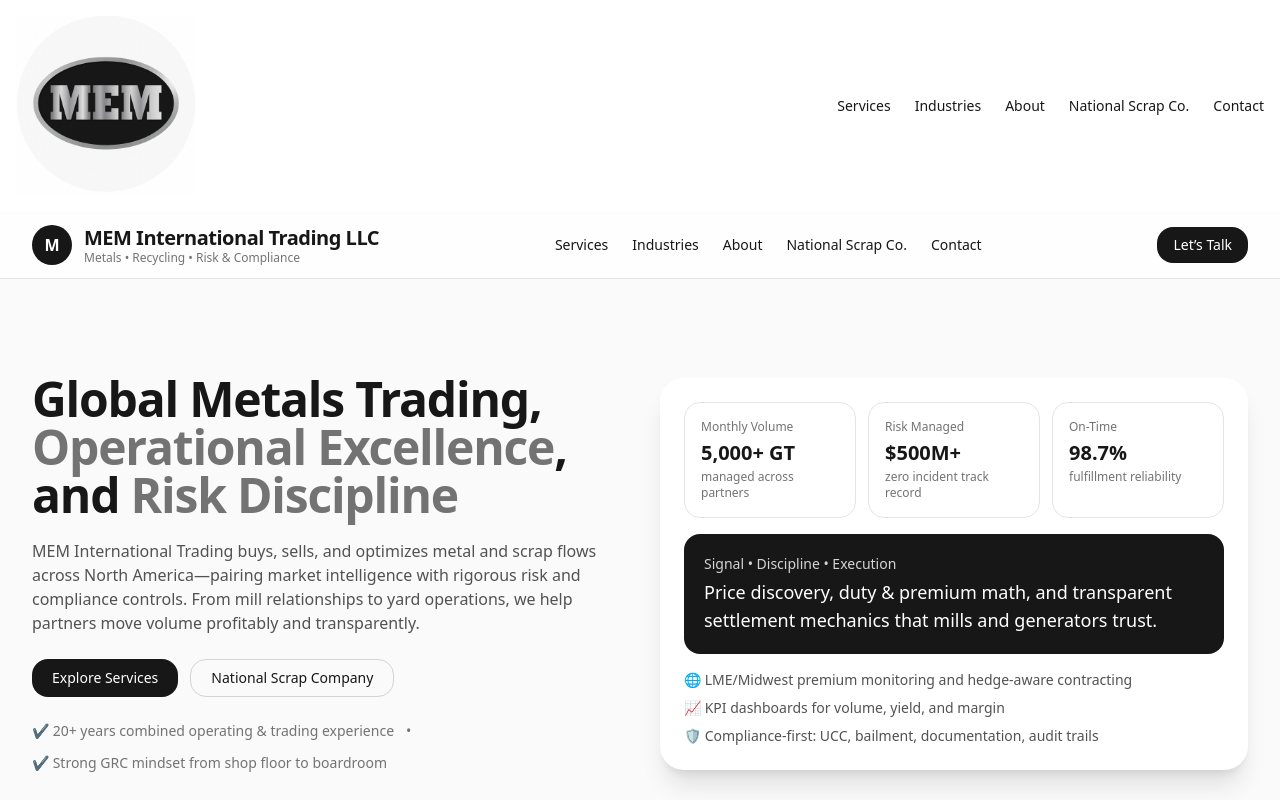
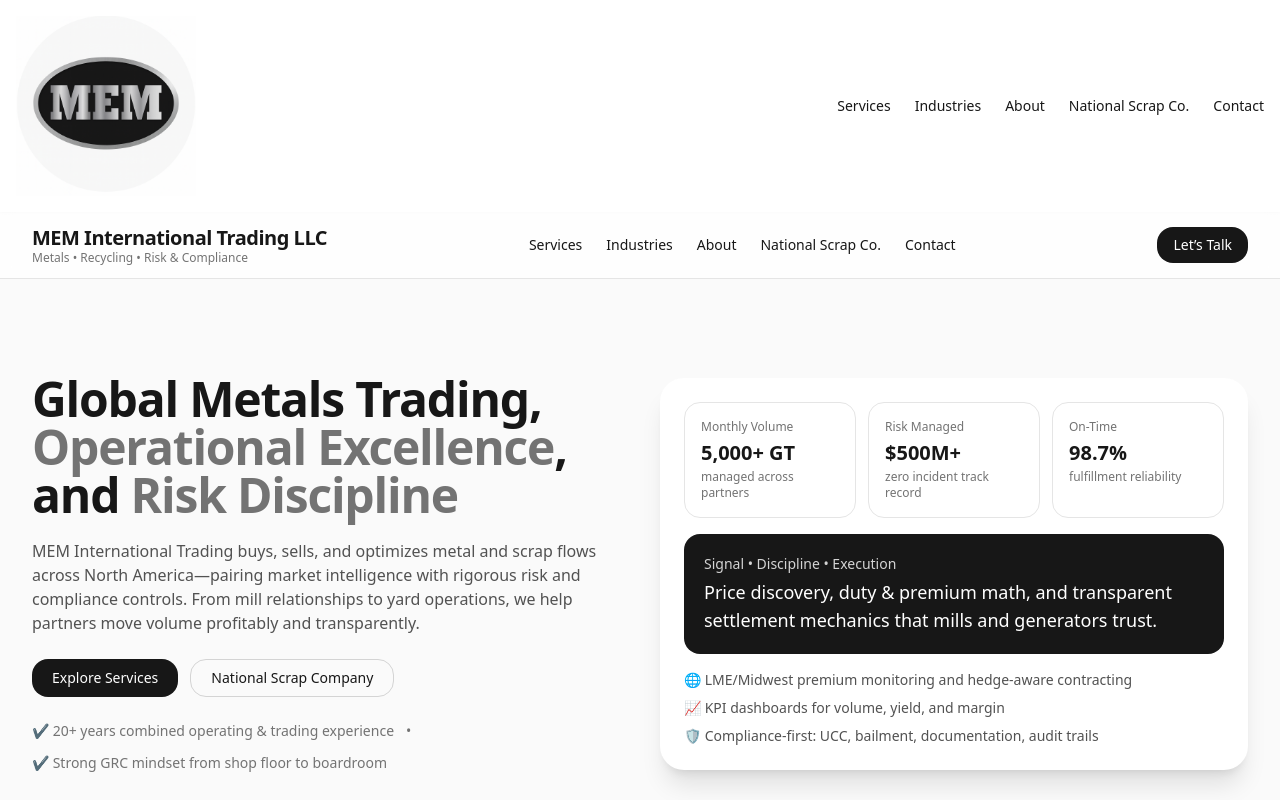
Before and after one commit to gregorygershuny-del/mem-intl, a Next.js app: page / in a window 1280 px wide. Shown: the top 800 px of the page. Built offline with nearby package versions, Linux system fonts and the light colour scheme.

Commit message:
Update page.tsx

```diff
--- a/app/page.tsx
+++ b/app/page.tsx
@@ -10,7 +10,6 @@
       <header className="sticky top-0 z-40 bg-white/80 backdrop-blur border-b border-neutral-200">
         <div className="max-w-7xl mx-auto px-4 sm:px-6 lg:px-8 py-3 flex items-center justify-between">
           <div className="flex items-center gap-3">
-            <div className="h-10 w-10 rounded-full bg-neutral-900 text-white grid place-items-center font-bold">M</div>
             <div>
               <h1 className="text-xl font-semibold tracking-tight">MEM International Trading LLC</h1>
               <p className="text-xs text-neutral-500 -mt-0.5">Metals • Recycling • Risk & Compliance</p>
```
